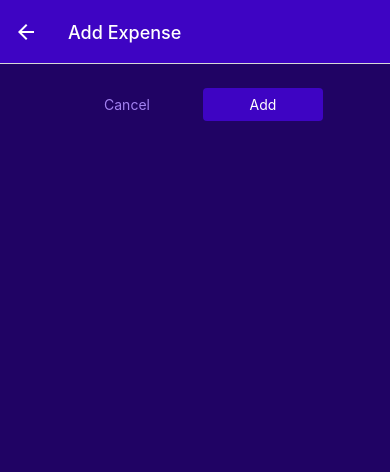
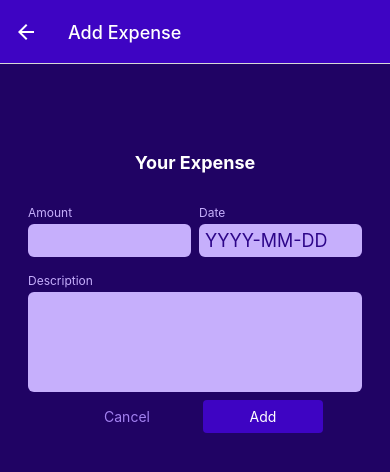
Before and after one commit to karolwk/expenses-organizer-app, a React Native app: screen /ManageExpense in a window 390 px wide. Shown: the top 472 px of the page. Built offline with nearby package versions, Linux system fonts and the light colour scheme.

Commit message:
small code rafactor

```diff
--- a/screens/ManageExpenses.js
+++ b/screens/ManageExpenses.js
@@ -4,6 +4,7 @@ import IconButton from '../components/UI/IconButton';
 import { GlobalStyles } from '../constants/styles';
 import Button from '../components/UI/Button';
 import { ExpensesContext } from '../store/expenses-context';
+import ExpenseForm from '../components/ManageExpense/ExpenseForm';
 
 const ManageExpenses = ({ route, navigation }) => {
   // With "?" after params we check if params are undefined
@@ -47,6 +48,7 @@ const ManageExpenses = ({ route, navigation }) => {
   };
   return (
     <View style={styles.container}>
+      <ExpenseForm />
       <View style={styles.buttons}>
         <Button mode="flat" onPress={cancelHandler} style={styles.button}>
           Cancel
```
